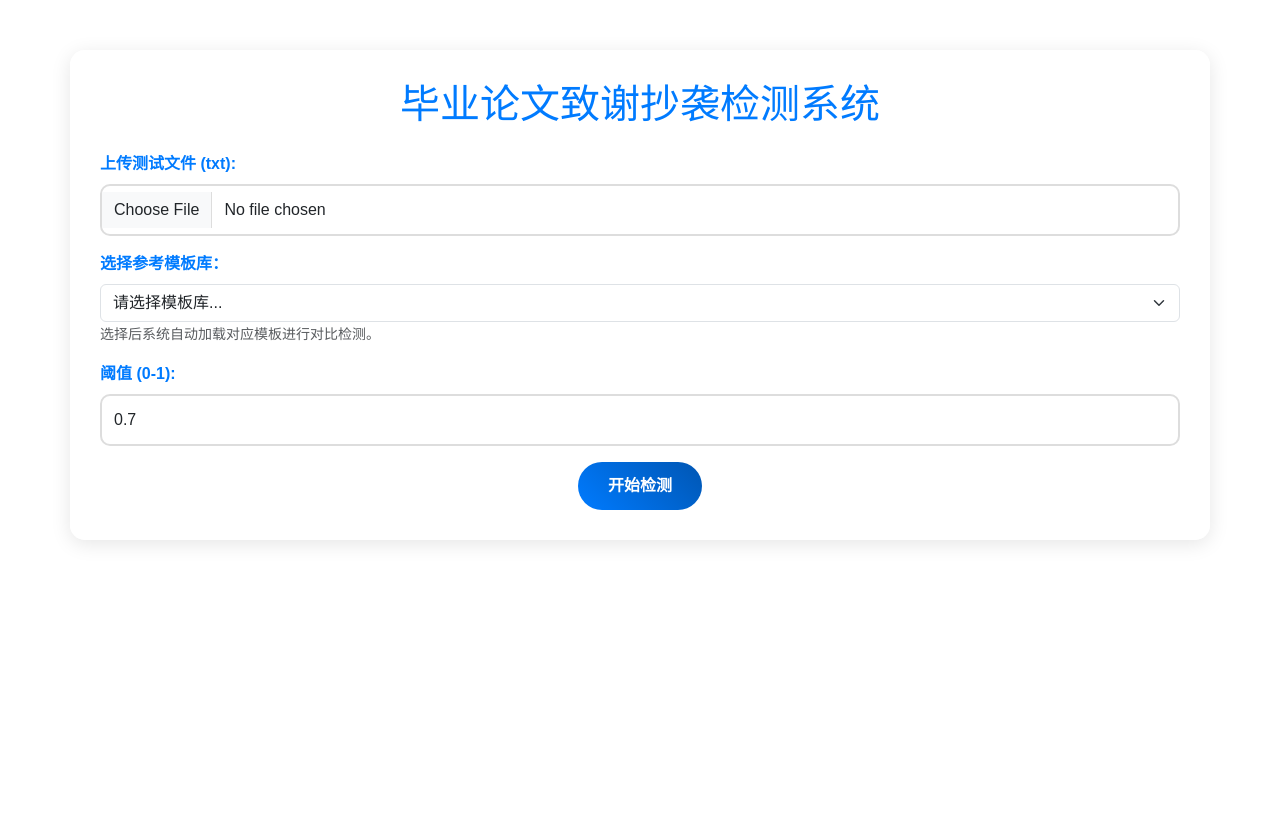
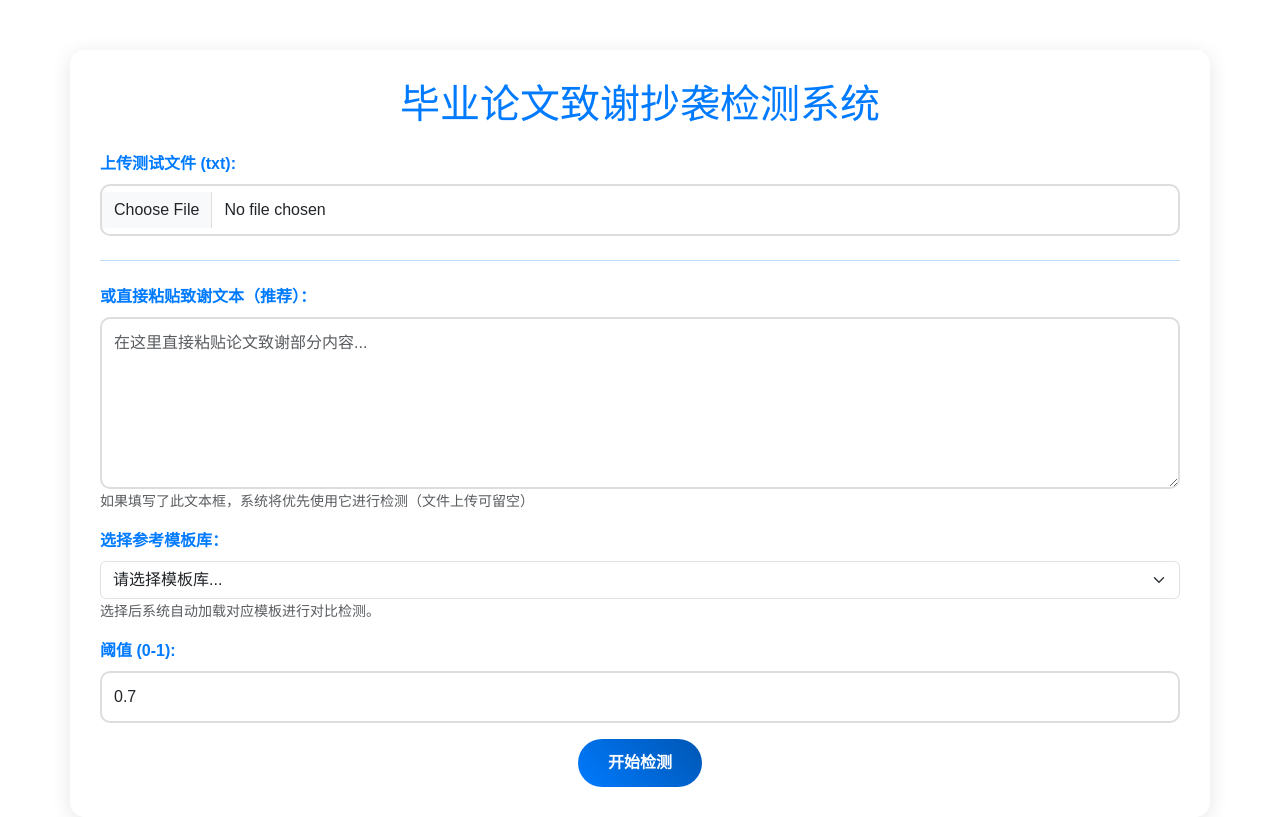
Before and after one commit to wxlovex/Plagiarism-detection-system, a Flask app: template templates/index.html in a window 1280 px wide. Shown: the part 56-873 px from the top of the page. Before the commit the page ends 600 px from the top, so only its background shows below. Run offline with Flask 2, Linux system fonts and the light colour scheme; the template is opened without the code that fills it, so the values that code supplies are empty.

Commit message:
新增文本框让用户直接进行检测

```diff
--- a/app.py
+++ b/app.py
@@ -124,6 +124,7 @@ def logout():
 def index():
     current_user = get_jwt_identity()
     if request.method == 'POST':
+        direct_text = request.form.get('direct_text', '').strip()
         test_file = request.files.get('test_file')
         category = request.form.get('folder')
         try:
@@ -131,27 +132,40 @@ def index():
         except:
             threshold = 0.7
 
-        if not test_file or not test_file.filename or not category:
-            flash('请上传文件并选择模板库！')
+        # 优先使用直接输入的文本
+        if direct_text:
+            text1 = extract_acknowledgements(direct_text)
+            test_filename = f"direct_input_{datetime.now().strftime('%Y%m%d_%H%M%S')}.txt"
+            # 保存为临时文件，供后续任务使用
+            os.makedirs('uploads', exist_ok=True)
+            filepath = os.path.join('uploads', test_filename)
+            with open(filepath, 'w', encoding='utf-8') as f:
+                f.write(text1)
+        elif test_file and test_file.filename:
+            os.makedirs('uploads', exist_ok=True)
+            test_filename = test_file.filename
+            filepath = os.path.join('uploads', test_filename)
+            test_file.save(filepath)
+            text1 = extract_acknowledgements(read_file(filepath))
+        else:
+            flash('请上传文件或在文本框中输入内容！')
             return render_template('index.html', current_user=current_user)
 
-        os.makedirs('uploads', exist_ok=True)
-        filepath = os.path.join('uploads', test_file.filename)
-        test_file.save(filepath)
+        if not category:
+            flash('请选择参考模板库！')
+            return render_template('index.html', current_user=current_user)
 
         user = User.query.filter_by(username=current_user).first()
         if not user:
             flash('用户异常')
             return redirect(url_for('logout'))
 
-        # 只调用一次 delay（关键修复）
-        task = detect_plagiarism.delay(test_file.filename, category, threshold, user.id)
+        task = detect_plagiarism.delay(test_filename, category, threshold, user.id)
 
-        # 创建记录
         job = DetectionJob(
             id=task.id,
             user_id=user.id,
-            test_filename=test_file.filename,
+            test_filename=test_filename,
             category=category,
             threshold=threshold,
             status='pending'
--- a/templates/index.html
+++ b/templates/index.html
@@ -104,6 +104,14 @@
             <label class="form-label fw-bold">上传测试文件 (txt):</label>
             <input type="file" class="form-control" name="test_file" required accept=".txt">
         </div>
+        <!-- 新增：直接输入文本模式 -->
+        <hr class="my-4">
+        <div class="mb-3">
+            <label class="form-label fw-bold">或直接粘贴致谢文本（推荐）：</label>
+            <textarea class="form-control" name="direct_text" rows="6"
+                      placeholder="在这里直接粘贴论文致谢部分内容..."></textarea>
+            <small class="form-text text-muted">如果填写了此文本框，系统将优先使用它进行检测（文件上传可留空）</small>
+        </div>
         <div class="mb-3">
             <label class="form-label fw-bold">选择参考模板库：</label>
             <select class="form-select" name="folder" required>
```
